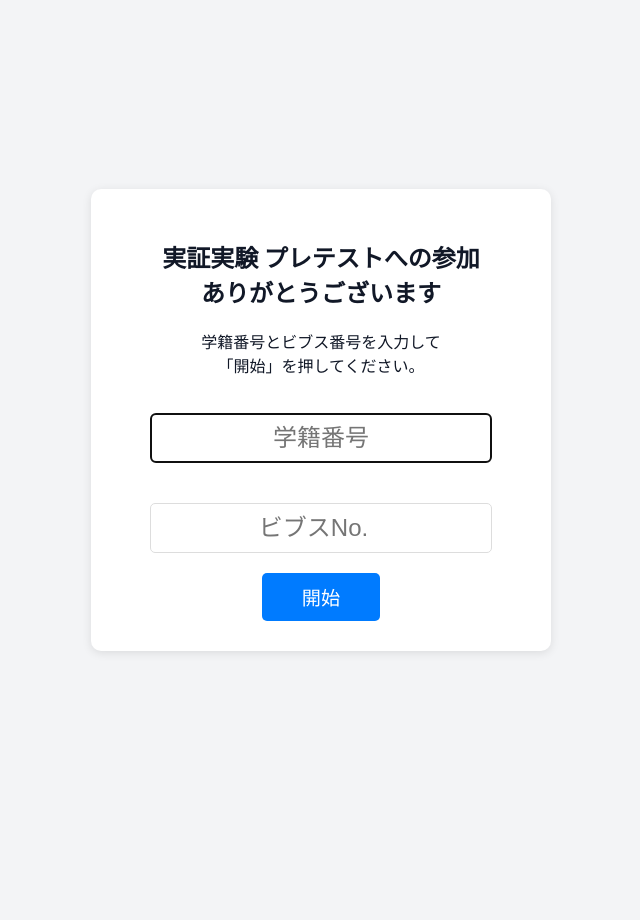
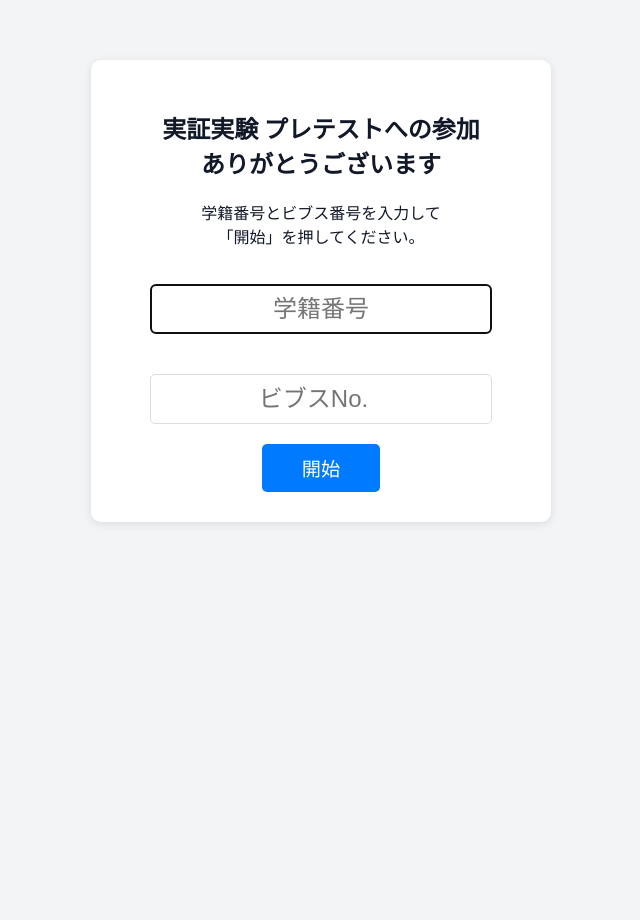
Before and after one commit to kt1258/University-cafeteria-crowding-status, a Flask app: page /monitor in a window 1280 px wide. Shown: the whole page, without its empty margins (319-959 px from the left). Before the commit the page ends 653 px from the top, so only its background shows below. Run offline with Flask 3, Linux system fonts and the light colour scheme.

Commit message:
Modify padding and alignment in index.html
Increased padding and adjusted alignment in the main style.

```diff
--- a/templates/index.html
+++ b/templates/index.html
@@ -38,11 +38,11 @@
       background-color: var(--bg-body);
       color: var(--text-main);
       margin: 0;
-      padding: 20px;
+      padding: 60px 20px;
       display: flex;
       flex-direction: column;
       align-items: center;
-      justify-content: center;
+      justify-content: flex-start;
       min-height: 100vh;
     }
 
```
